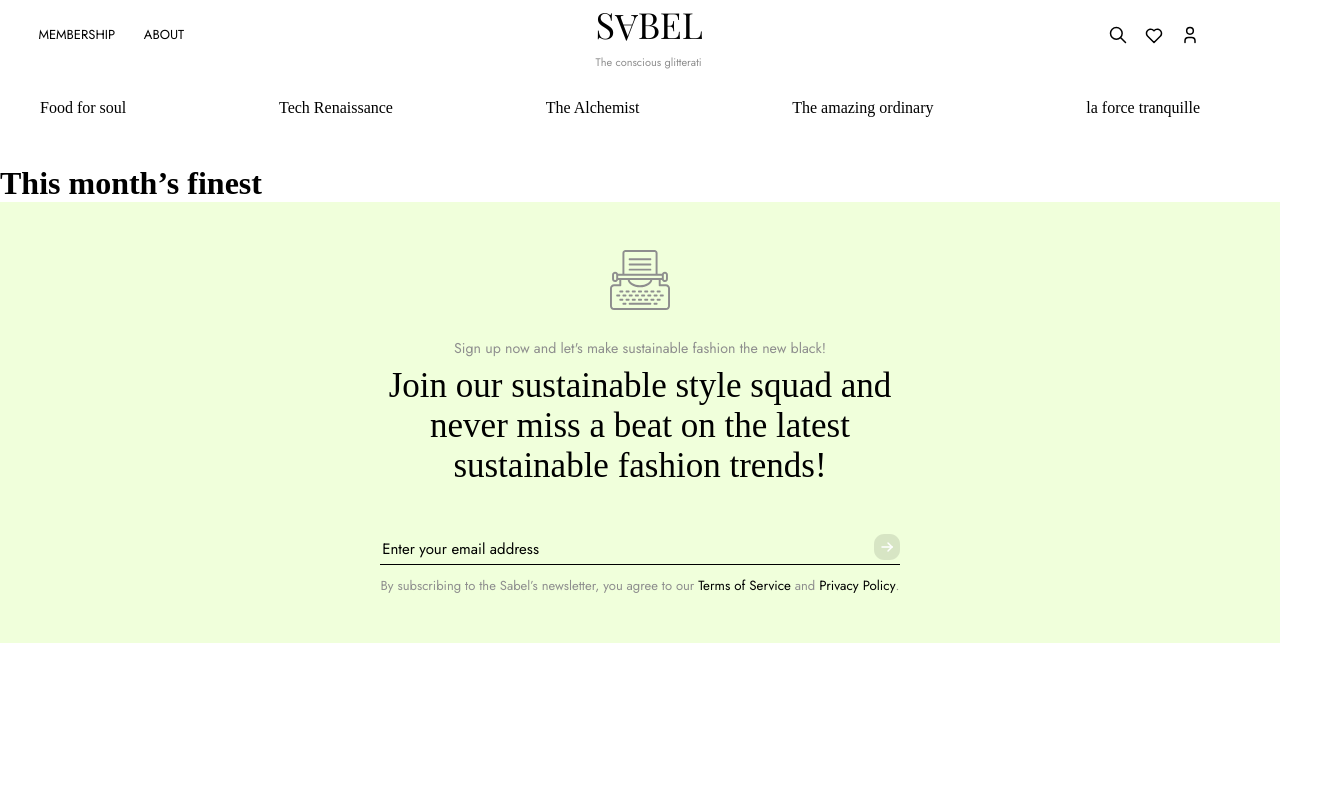
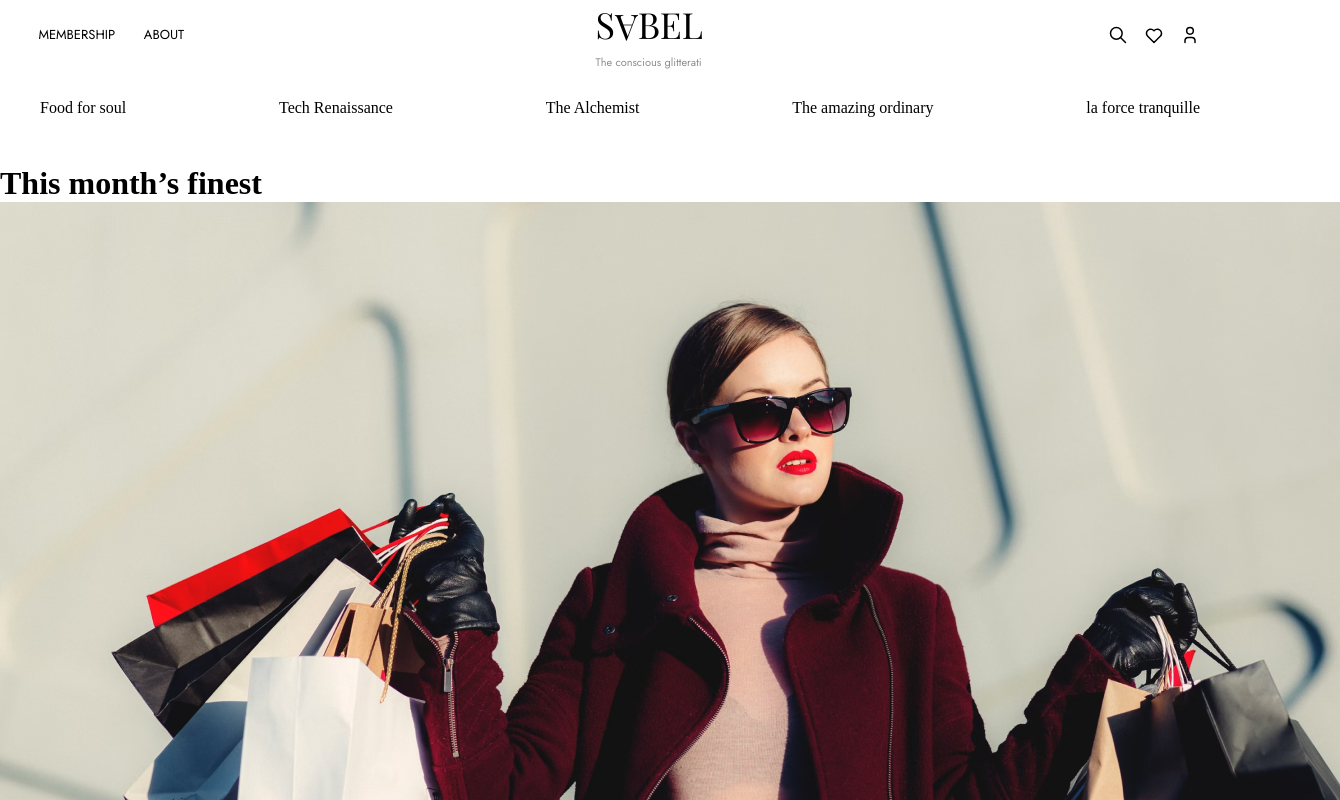
Before and after one commit to Damileee/sabel-blog, a React (Create React App) app: page / in a window 1280 px wide. Shown: the top 800 px of the page, 1340 px wide, since content can reach past the window. Built offline with nearby package versions, Linux system fonts and the light colour scheme.

Commit message:
Chore: working on the home page

```diff
--- a/src/components/pages/Home.jsx
+++ b/src/components/pages/Home.jsx
@@ -1,10 +1,12 @@
 import DefaultLayout from "../../layout/Default";
+import LadyBagImage from "../../assets/images/home-page_first-img.png"
 
 const Home = () => {
     return (
         <DefaultLayout>
             <div>
                 <h1>This month’s finest</h1>
+                <img src={LadyBagImage} alt="" />
             </div>
         </DefaultLayout>
     );
```
